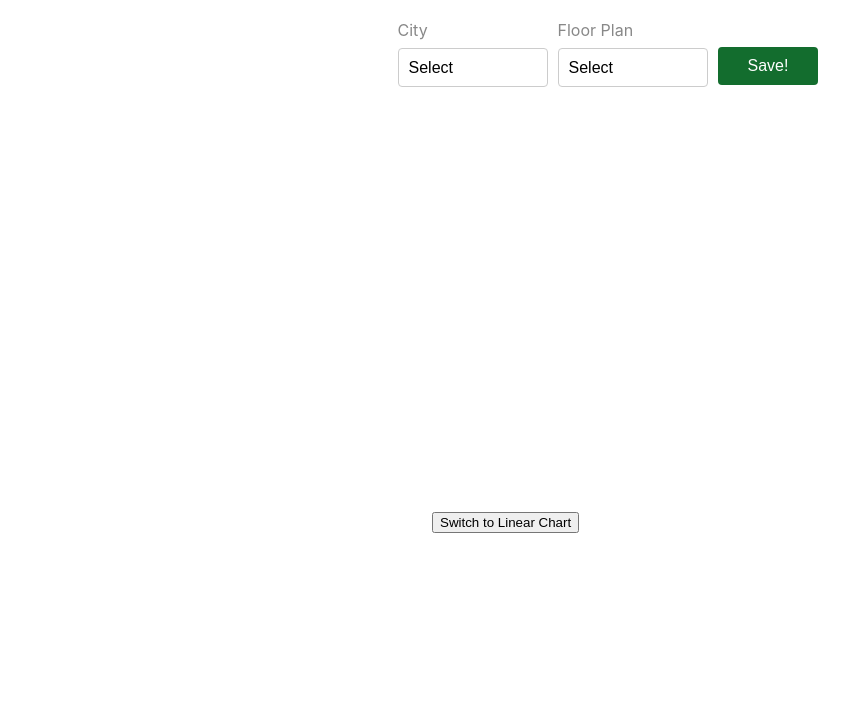
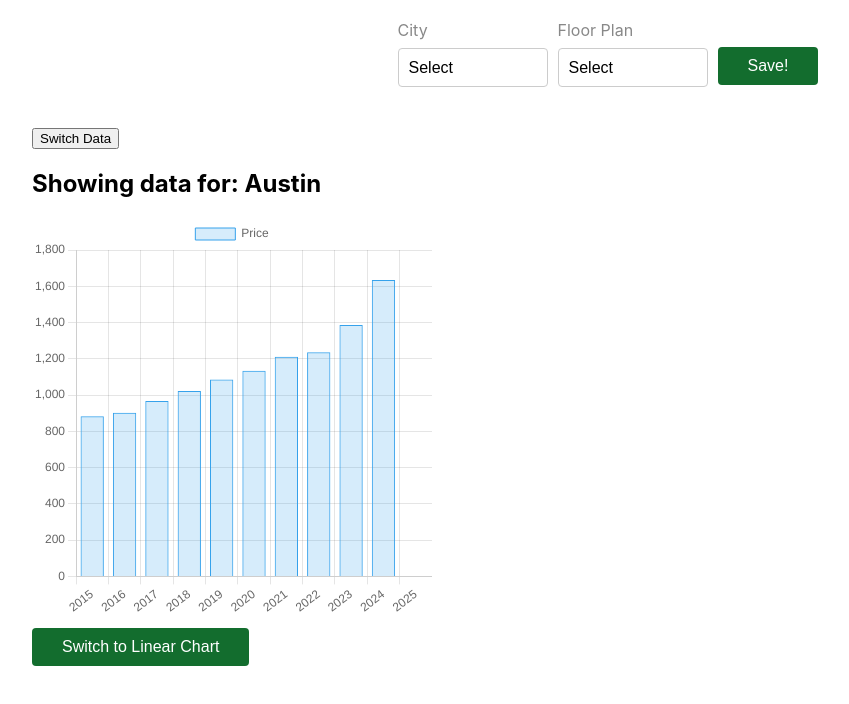
Before and after one commit to dth2701/RateRiseRealty, a React (Create React App) app in the folder app/: page / in a window 1280 px wide. Shown: the top 704 px of the page, without its empty margins (32-881 px from the left). Built offline with nearby package versions, Linux system fonts and the light colour scheme.

Commit message:
update Graph Visualization

```diff
--- a/app/src/CityFloorPlanSelector.js
+++ b/app/src/CityFloorPlanSelector.js
@@ -1,28 +1,18 @@
-import React, { useState, useEffect } from 'react';
-import BarChartUI from './chart-and-chatbot/chart-switching/BarChartUI';
+import React, { useState } from 'react';
 
-const CityFloorPlanSelector = ({ onSave }) => {
+
+const CityFloorPlanSelector = () => {
   // State for the selected city and floor plan
   const [selectedCity, setSelectedCity] = useState('');
   const [selectedFloorPlan, setSelectedFloorPlan] = useState('');
-  const [dataSet, setDataSet] = useState(null);
 
-  useEffect(() => {
-    if (selectedCity) {
-      import(`../JSON_file/${selectedCity}.json`)
-        .then(data => {
-          setDataSet(data.default);
-        })
-        .catch(error => console.error("Failed to load city data", error));
-    }
-  }, [selectedCity]);
-
-  const cities = ['Austin', 'Dallas', 'FortWorth', 'Houston', 'SanAntonio'];
+  // Dummy data for cities and floor plans
+  const cities = ['New York', 'Los Angeles', 'Chicago', 'Houston', 'Phoenix'];
   const floorPlans = ['Studio', '1 Bedroom', '2 Bedrooms', '3 Bedrooms'];
 
-  // Updated handler to call onSave prop with selectedCity
+  // Handler for saving the selected options
   const handleSave = () => {
-    onSave(selectedCity); // Pass the selectedCity to the callback
+    alert(`Saved! City: ${selectedCity}, Floor Plan: ${selectedFloorPlan}`);
   };
 
   return (
@@ -47,9 +37,8 @@ const CityFloorPlanSelector = ({ onSave }) => {
         </select>
       </div>
     <div className='button-container'>
-      <button className="save-button" onClick={handleSave}>Save!</button>
+        <button className="save-button">Save!</button>
     </div>
-    {dataSet && <BarChartUI dataSet={dataSet} />}
     </div>
   );
 
--- a/app/src/chart-and-chatbot/ChartData.css
+++ b/app/src/chart-and-chatbot/ChartData.css
@@ -1,4 +1,4 @@
-    .swicthing-button {
+.switching-button {
     padding: 10px 30px;
     border: none;
     border-radius: 4px;
@@ -9,6 +9,6 @@
     width: auto;
     margin-top: 10px;
   }
-  .swicthing-button:hover {
+  .switching-button:hover {
     background-color: #06531c;
   }
--- a/app/src/chart-and-chatbot/chart-switching/BarChartUI.js
+++ b/app/src/chart-and-chatbot/chart-switching/BarChartUI.js
@@ -1,24 +1,103 @@
-import React, { useEffect, useRef } from 'react';
+import React, { useEffect, useRef, useState } from 'react';
 import Chart from 'chart.js/auto';
 
-const BarChartUI = ({ dataSet }) => {
+const dataAustin = [
+  { "Year": 2015, "Price": 883 },
+  { "Year": 2016, "Price": 902 },
+  { "Year": 2017, "Price": 968 },
+  { "Year": 2018, "Price": 1023 },
+  { "Year": 2019, "Price": 1086 },
+  { "Year": 2020, "Price": 1134 },
+  { "Year": 2021, "Price": 1212 },
+  { "Year": 2022, "Price": 1236 },
+  { "Year": 2023, "Price": 1386 },
+  { "Year": 2024, "Price": 1635 },
+  { "Year": 2025, "Price": "" }
+];
+
+const dataDallas = [
+  { "Year": 2015, "Price": 690 },
+  { "Year": 2016, "Price": 718 },
+  { "Year": 2017, "Price": 770 },
+  { "Year": 2018, "Price": 838 },
+  { "Year": 2019, "Price": 853 },
+  { "Year": 2020, "Price": 945 },
+  { "Year": 2021, "Price": 1021 },
+  { "Year": 2022, "Price": 1064 },
+  { "Year": 2023, "Price": 1234 },
+  { "Year": 2024, "Price": 1384 },
+  { "Year": 2025, "Price": "" }
+];
+
+const dataFortWorth = [
+  { "Year": 2015, "Price": 743 },
+  { "Year": 2016, "Price": 773 },
+  { "Year": 2017, "Price": 797 },
+  { "Year": 2018, "Price": 871 },
+  { "Year": 2019, "Price": 907 },
+  { "Year": 2020, "Price": 908 },
+  { "Year": 2021, "Price": 983 },
+  { "Year": 2022, "Price": 1014 },
+  { "Year": 2023, "Price": 1095 },
+  { "Year": 2024, "Price": 1135 },
+  { "Year": 2025, "Price": "" }
+];
+
+const dataHouston = [
+  { "Year": 2015, "Price": 695 },
+  { "Year": 2016, "Price": 739 },
+  { "Year": 2017, "Price": 768 },
+  { "Year": 2018, "Price": 801 },
+  { "Year": 2019, "Price": 844 },
+  { "Year": 2020, "Price": 851 },
+  { "Year": 2021, "Price": 912 },
+  { "Year": 2022, "Price": 961 },
+  { "Year": 2023, "Price": 1057 },
+  { "Year": 2024, "Price": 1197 },
+  { "Year": 2025, "Price": "" }
+];
+
+const dataSanAntonio = [
+  { "Year": 2015, "Price": 695 },
+  { "Year": 2016, "Price": 739 },
+  { "Year": 2017, "Price": 768 },
+  { "Year": 2018, "Price": 801 },
+  { "Year": 2019, "Price": 844 },
+  { "Year": 2020, "Price": 851 },
+  { "Year": 2021, "Price": 912 },
+  { "Year": 2022, "Price": 961 },
+  { "Year": 2023, "Price": 1057 },
+  { "Year": 2024, "Price": 1197 },
+  { "Year": 2025, "Price": "" }
+];
+
+const BarChartUI = () => {
+  const [selectedDataIndex, setSelectedDataIndex] = useState(0); // State to track selected dataset index
+  const datasets = [dataAustin, dataDallas, dataFortWorth, dataHouston, dataSanAntonio]; // Array of datasets
+  const datasetLabels = ['Austin', 'Dallas', 'Fort Worth', 'Houston', 'San Antonio']; // Labels for datasets
+
   const chartRef = useRef(null);
   const chartInstanceRef = useRef(null);
 
   useEffect(() => {
-    if (chartRef.current && dataSet) {
+    if (chartRef && chartRef.current) {
       if (chartInstanceRef.current) {
+        // If chart instance exists, destroy it before creating a new one
         chartInstanceRef.current.destroy();
       }
 
       const ctx = chartRef.current.getContext('2d');
+      const selectedData = datasets[selectedDataIndex]; // Get the selected dataset
+      const years = selectedData.map(entry => entry.Year);
+      const prices = selectedData.map(entry => entry.Price);
+
       const newChartInstance = new Chart(ctx, {
         type: 'bar',
         data: {
-          labels: dataSet.map(item => item.Year.toString()),
+          labels: years,
           datasets: [{
             label: 'Price',
-            data: dataSet.map(item => item.Price),
+            data: prices,
             backgroundColor: 'rgba(54, 162, 235, 0.2)',
             borderColor: 'rgba(54, 162, 235, 1)',
             borderWidth: 1
@@ -33,13 +112,22 @@ const BarChartUI = ({ dataSet }) => {
         }
       });
 
+      // Store the chart instance in a ref
       chartInstanceRef.current = newChartInstance;
     }
-  }, [dataSet]); // Re-run when dataSet changes
+  }, [selectedDataIndex]); // Listen for changes in selectedDataIndex
+
+  const switchData = () => {
+    setSelectedDataIndex((selectedDataIndex + 1) % datasets.length); // Cycle through datasets
+  };
 
   return (
-    <canvas ref={chartRef} width="400" height="400"></canvas>
+    <div>
+      <button onClick={switchData}>Switch Data</button>
+      <h2>{`Showing data for: ${datasetLabels[selectedDataIndex]}`}</h2>
+      <canvas ref={chartRef} width="400" height="400"></canvas>
+    </div>
   );
-};
+}
 
 export default BarChartUI;
--- a/app/src/chart-and-chatbot/chart-switching/LineChartUI.js
+++ b/app/src/chart-and-chatbot/chart-switching/LineChartUI.js
@@ -1,9 +1,83 @@
-import React, { useEffect, useRef } from 'react';
+import React, { useEffect, useRef, useState } from 'react';
 import Chart from 'chart.js/auto';
 
+const dataAustin = [
+  { "Year": 2015, "Price": 883 },
+  { "Year": 2016, "Price": 902 },
+  { "Year": 2017, "Price": 968 },
+  { "Year": 2018, "Price": 1023 },
+  { "Year": 2019, "Price": 1086 },
+  { "Year": 2020, "Price": 1134 },
+  { "Year": 2021, "Price": 1212 },
+  { "Year": 2022, "Price": 1236 },
+  { "Year": 2023, "Price": 1386 },
+  { "Year": 2024, "Price": 1635 },
+  { "Year": 2025, "Price": "" }
+];
+
+const dataDallas = [
+  { "Year": 2015, "Price": 690 },
+  { "Year": 2016, "Price": 718 },
+  { "Year": 2017, "Price": 770 },
+  { "Year": 2018, "Price": 838 },
+  { "Year": 2019, "Price": 853 },
+  { "Year": 2020, "Price": 945 },
+  { "Year": 2021, "Price": 1021 },
+  { "Year": 2022, "Price": 1064 },
+  { "Year": 2023, "Price": 1234 },
+  { "Year": 2024, "Price": 1384 },
+  { "Year": 2025, "Price": "" }
+];
+
+const dataFortWorth = [
+  { "Year": 2015, "Price": 743 },
+  { "Year": 2016, "Price": 773 },
+  { "Year": 2017, "Price": 797 },
+  { "Year": 2018, "Price": 871 },
+  { "Year": 2019, "Price": 907 },
+  { "Year": 2020, "Price": 908 },
+  { "Year": 2021, "Price": 983 },
+  { "Year": 2022, "Price": 1014 },
+  { "Year": 2023, "Price": 1095 },
+  { "Year": 2024, "Price": 1135 },
+  { "Year": 2025, "Price": "" }
+];
+
+const dataHouston = [
+  { "Year": 2015, "Price": 695 },
+  { "Year": 2016, "Price": 739 },
+  { "Year": 2017, "Price": 768 },
+  { "Year": 2018, "Price": 801 },
+  { "Year": 2019, "Price": 844 },
+  { "Year": 2020, "Price": 851 },
+  { "Year": 2021, "Price": 912 },
+  { "Year": 2022, "Price": 961 },
+  { "Year": 2023, "Price": 1057 },
+  { "Year": 2024, "Price": 1197 },
+  { "Year": 2025, "Price": "" }
+];
+
+const dataSanAntonio = [
+  { "Year": 2015, "Price": 695 },
+  { "Year": 2016, "Price": 739 },
+  { "Year": 2017, "Price": 768 },
+  { "Year": 2018, "Price": 801 },
+  { "Year": 2019, "Price": 844 },
+  { "Year": 2020, "Price": 851 },
+  { "Year": 2021, "Price": 912 },
+  { "Year": 2022, "Price": 961 },
+  { "Year": 2023, "Price": 1057 },
+  { "Year": 2024, "Price": 1197 },
+  { "Year": 2025, "Price": "" }
+];
+
 const LineChartUI = () => {
-  const chartRef = useRef(null);
-  const chartInstanceRef = useRef(null);
+  const [selectedDataIndex, setSelectedDataIndex] = useState(0); // State to track selected dataset index
+const datasets = [dataAustin, dataDallas, dataFortWorth, dataHouston, dataSanAntonio]; // Array of datasets
+const datasetLabels = ['Austin', 'Dallas', 'Fort Worth', 'Houston', 'San Antonio']; // Labels for datasets
+
+const chartRef = useRef(null);
+const chartInstanceRef = useRef(null);
 
   useEffect(() => {
     if (chartRef && chartRef.current) {
@@ -13,13 +87,17 @@ const LineChartUI = () => {
       }
 
       const ctx = chartRef.current.getContext('2d');
+      const selectedData = datasets[selectedDataIndex]; // Get the selected dataset
+      const years = selectedData.map(entry => entry.Year);
+      const prices = selectedData.map(entry => entry.Price);
+
       const newChartInstance = new Chart(ctx, {
         type: 'line',
         data: {
-          labels: ['January', 'February', 'March', 'April', 'May', 'June', 'July', 'August'],
+          labels: years,
           datasets: [{
-            label: 'Sample Data',
-            data: [12, 19, 3, 5, 2, 3, 15, 10],
+            label: 'Price',
+            data: prices,
             borderColor: 'rgba(75, 192, 192, 1)',
             borderWidth: 2
           }]
@@ -36,10 +114,17 @@ const LineChartUI = () => {
       // Store the chart instance in a ref
       chartInstanceRef.current = newChartInstance;
     }
-  }, []);
+  }, [selectedDataIndex]);
+
+  const switchData = () => {
+    setSelectedDataIndex((selectedDataIndex + 1) % datasets.length); // Cycle through datasets
+  };
+
 
   return (
     <div>
+      <button onClick={switchData}>Switch Data</button>
+      <h2>{`Showing data for: ${datasetLabels[selectedDataIndex]}`}</h2>
       <canvas ref={chartRef} width="400" height="400"></canvas>
     </div>
   );
```
Also changed, not shown: app/src/chart-and-chatbot/ChartData.js (+6 -2 lines).
